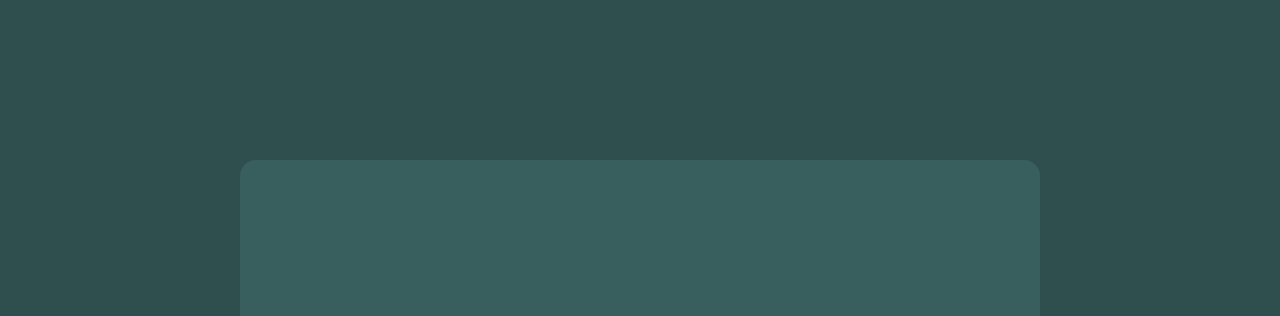
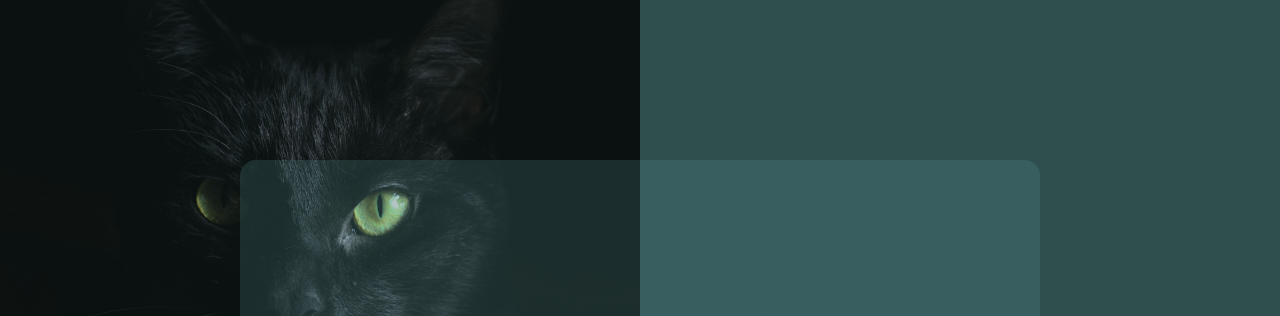
Before and after one commit to orrinth/cat-dog-quiz, a plain HTML site: page index.html in a window 1280 px wide. Shown: the top 316 px of the page. Drawn offline with Linux system fonts and the light colour scheme.

Commit message:
Update style.css

```diff
--- a/style.css
+++ b/style.css
@@ -9,7 +9,7 @@ html, body {
     height: 100%;
     font-family: 'Poppins', sans-serif;
     position: relative;
-    background: linear-gradient(135deg, rgba(47, 79, 79, 0.2), rgba(47, 79, 79, 0.2)), linear-gradient(135deg, rgba(47, 79, 79, 0.2), rgba(47, 79, 79, 0.2)), url(cat2.jpg), url(dog2.jpg);
+    background: linear-gradient(135deg, rgba(47, 79, 79, 0.2), rgba(47, 79, 79, 0.2)), linear-gradient(135deg, rgba(47, 79, 79, 0.2), rgba(47, 79, 79, 0.2)), url(images/cat.jpg), url(images/dog.jpg);
     background-size: 50%;
     background-position: top left, bottom right;
     background-repeat: no-repeat;
```
